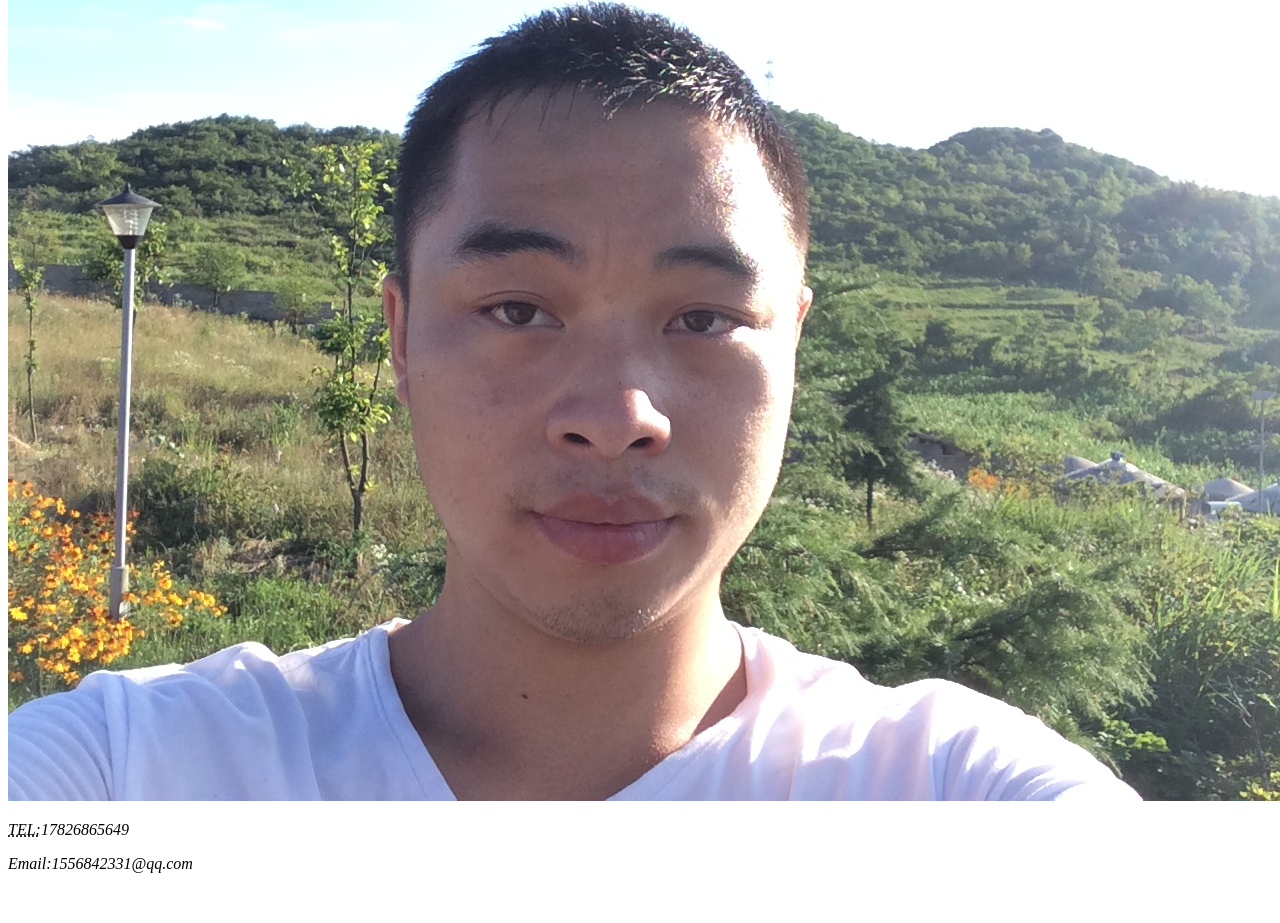
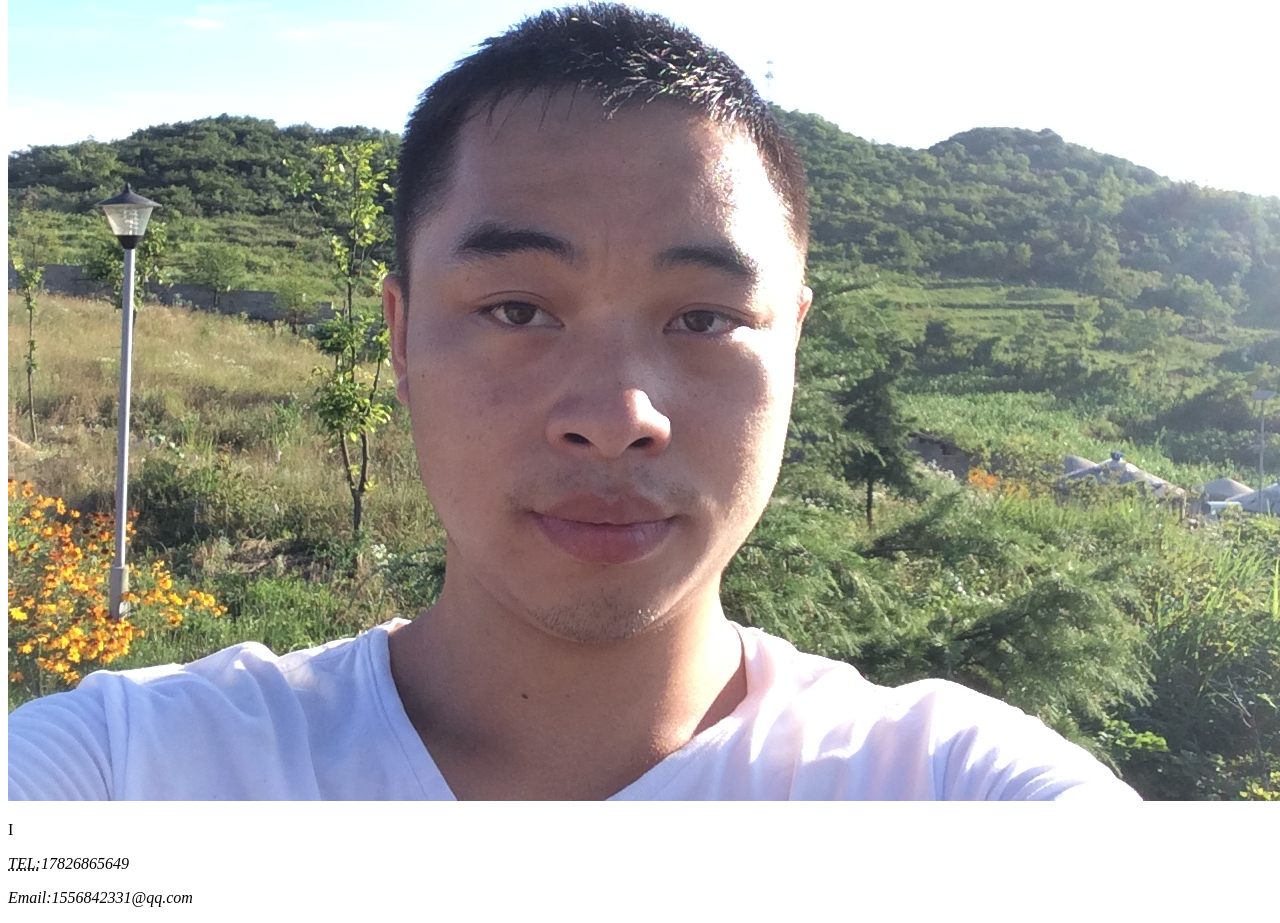
Before and after one commit to FuLinDong/first, a plain HTML site: page page.html in a window 1280 px wide. Shown: the part 269-1192 px from the top of the page. Before the commit the page ends 1158 px from the top, so only its background shows below. Drawn offline with Linux system fonts and the light colour scheme.

Commit message:
index.html -> page.html

```diff
--- a/index.html
+++ b/page.html
@@ -11,6 +11,7 @@
     		<p>this is content</p>
     		<p>I don't know what should I do</p>
     		<img src="img/IMG_0287.JPG">
+            <p>I</p>
     	</div>
     	<footer>
     		<address>
```
